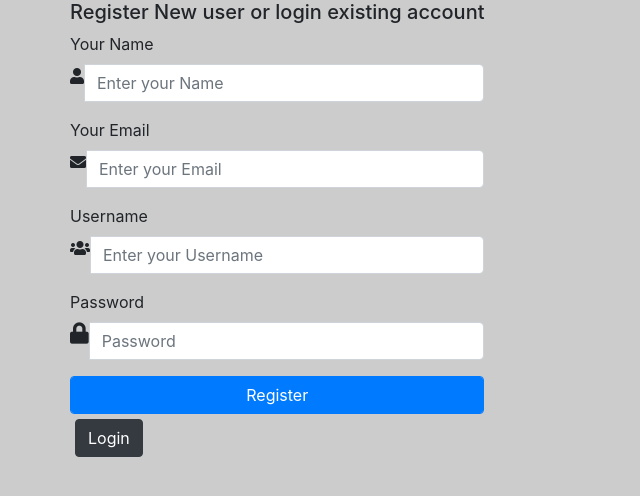
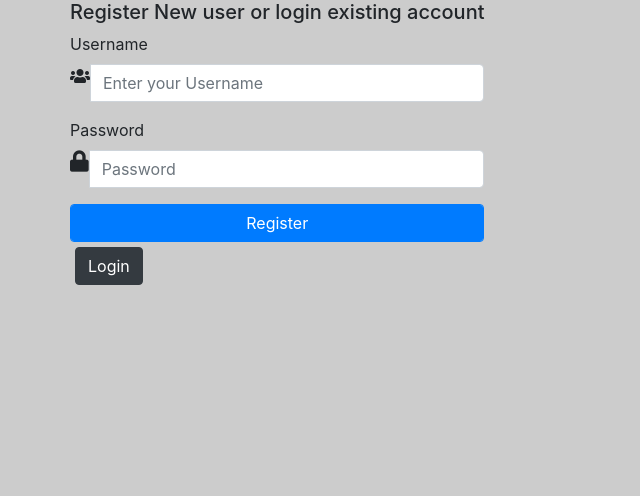
Before and after one commit to ElifnurCiftci/372Proje, a Flask app: page /register in a window 1280 px wide. Shown: the top 496 px of the page, without its empty margins (0-640 px from the left). Run offline with Flask 2, Linux system fonts and the light colour scheme; some libraries are stand-ins or nearby versions.

Commit message:
register fixed

```diff
--- a/server.py
+++ b/server.py
@@ -93,32 +93,27 @@ def register():
     cursor = conn.cursor(cursor_factory=psycopg2.extras.DictCursor)
 
     # Check if "username", "password" and "email" POST requests exist (user submitted form)
-    if request.method == 'POST' and 'username' in request.form and 'password' in request.form and 'email' in request.form:
+    if request.method == 'POST' and 'username' in request.form and 'password' in request.form:
         # Create variables for easy access
-        fullname = request.form['fullname']
-        username = request.form['username']
-        password = request.form['password']
-        email = request.form['email']
-
-        _hashed_password = generate_password_hash(password)
+        username = request.form['username'].strip()
+        password = request.form['password'].strip()
 
         #Check if account exists using MySQL
-        cursor.execute('SELECT * FROM uye WHERE uye_ad = %s', (username))
+        cursor.execute('SELECT * FROM uye WHERE uye_ad = %s', (username,))
         account = cursor.fetchone()
         print(account)
         # If account exists show error and validation checks
         if account:
             flash('Account already exists!')
-        elif not re.match(r'[^@]+@[^@]+\.[^@]+', email):
-            flash('Invalid email address!')
         elif not re.match(r'[A-Za-z0-9]+', username):
             flash('Username must contain only characters and numbers!')
-        elif not username or not password or not email:
+        elif not username or not password:
             flash('Please fill out the form!')
         else:
             # Account doesnt exists and the form data is valid, now insert new account into users table
             id = str(random.randint(10000,99999));
-            cursor.execute("INSERT INTO uye (uye_ad, uye_sifre, kullanıcı_id) VALUES (%s,%s,%s)", (username, _hashed_password, id))
+            cursor.execute("INSERT INTO kullanici (kullanıcı_id) VALUES (%s)", (id,))
+            cursor.execute("INSERT INTO uye (uye_ad, uye_sifre, kullanıcı_id) VALUES (%s,%s,%s)", (username, password, id))
             conn.commit()
             flash('You have successfully registered!')
     elif request.method == 'POST':
--- a/templates/register.html
+++ b/templates/register.html
@@ -17,25 +17,6 @@
     <div class="main-login main-center">
     <h5>Register New user or login existing account</h5>
      <form action="{{ url_for('register') }}" method="post" autocomplete="off">
-      <div class="form-group">
-       <label for="name" class="cols-sm-2 control-label">Your Name</label>
-       <div class="cols-sm-10">
-        <div class="input-group">
-         <span class="input-group-addon"><i class="fa fa-user fa" aria-hidden="true"></i></span>
-         <input type="text" class="form-control" name="fullname" id="fullname"  placeholder="Enter your Name"/>
-        </div>
-       </div>
-      </div>
-      <div class="form-group">
-       <label for="email" class="cols-sm-2 control-label">Your Email</label>
-       <div class="cols-sm-10">
-        <div class="input-group">
-         <span class="input-group-addon"><i class="fa fa-envelope fa" aria-hidden="true"></i></span>
-         <input type="text" class="form-control" name="email" id="email"  placeholder="Enter your Email"/>
-        </div>
-       </div>
-      </div>
-
       <div class="form-group">
        <label for="username" class="cols-sm-2 control-label">Username</label>
        <div class="cols-sm-10">
```
